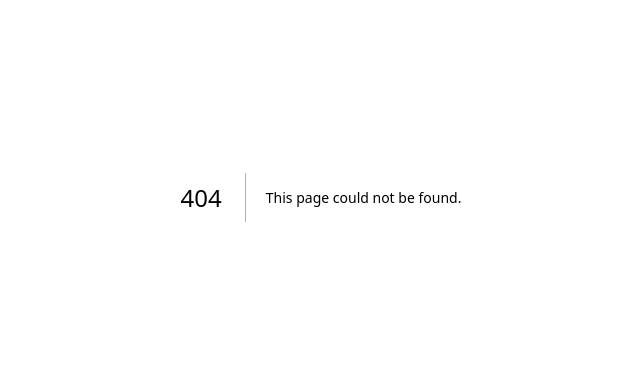
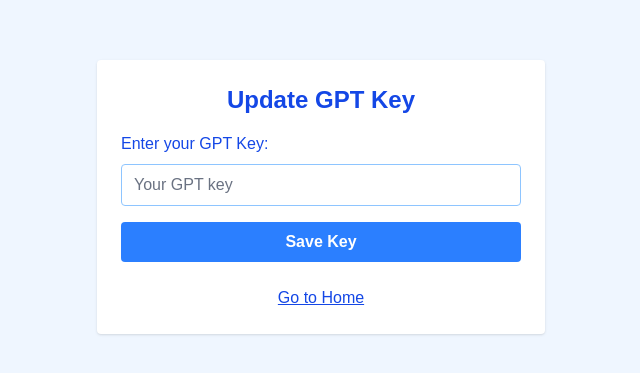
Before and after one commit to kdabiedeen/assess-op, a Next.js app: page /settings in a window 1280 px wide. Before the commit this address had no page. Shown: the part 203-576 px from the top of the page, without its empty margins (319-959 px from the left). Built offline with nearby package versions, Linux system fonts and the light colour scheme.

Commit message:
add settings page

```diff
--- /dev/null
+++ b/app/api/gpt-key/route.ts
@@ -0,0 +1,33 @@
+import { NextRequest, NextResponse } from 'next/server';
+import { updateOpenAiClient } from '@/clients/openai.client';
+
+export async function POST(req: NextRequest) {
+    try {
+        const body = await req.json();
+        const { key } = body;
+
+        if (!key || typeof key !== 'string') {
+            return NextResponse.json(
+                { error: "Missing or invalid 'key' in request body." },
+                { status: 400 }
+            );
+        }
+
+        // Optionally update the environment variable if needed.
+        process.env.GPT_KEY = key;
+
+        // Reinitialize your OpenAI client with the new key.
+        updateOpenAiClient(key);
+
+        return NextResponse.json(
+            { message: 'GPT key saved and client updated successfully.' },
+            { status: 200 }
+        );
+    } catch (error) {
+        console.error('❌ Error saving GPT key:', error);
+        return NextResponse.json(
+            { error: 'Internal Server Error' },
+            { status: 500 }
+        );
+    }
+}
--- a/app/clients/openai.client.ts
+++ b/app/clients/openai.client.ts
@@ -1,6 +1,13 @@
 import OpenAI from "openai";
 
-
-export const openAiClient = new OpenAI({
+let openAiClient = new OpenAI({
     apiKey: process.env.OPENAI_API_KEY,
 });
+
+export const getOpenAiClient = () => openAiClient;
+
+export const updateOpenAiClient = (newApiKey: string) => {
+    openAiClient = new OpenAI({
+        apiKey: newApiKey,
+    });
+};
--- a/app/page.tsx
+++ b/app/page.tsx
@@ -8,6 +8,8 @@ import ScheduledActions from "@/components/ScheduledActions";
 import RulesList from "@/components/RulesList";
 import LogsList from "@/components/LogsList";
 import { useScheduleStore } from "@/store/scheduleStore";
+import SettingsPage from "@/settings";
+import Link from "next/link";
 
 export default function ScheduleActionPage() {
   // Destructure state, setters, and fetching functions from Zustand store
@@ -120,6 +122,14 @@ export default function ScheduleActionPage() {
 
   return (
     <div className="max-w-7xl mx-auto p-6 bg-blue-50">
+
+      {/* Navigation Link to Settings Page */}
+      <div className="text-center mb-6">
+        <a href="/settings">
+          <p className="text-blue-700 underline">Go to Settings</p>
+        </a>
+      </div>
+
       <h1 className="text-4xl font-bold mb-6 text-blue-700 text-center">
         Automated Rule Engine
       </h1>
--- a/app/services/openai.service.ts
+++ b/app/services/openai.service.ts
@@ -1,5 +1,5 @@
 import { automationRulePromptBuilder } from "@/utils/automationRulePromptBuilder.utils";
-import { openAiClient, } from "@/clients/openai.client";
+import { getOpenAiClient } from "@/clients/openai.client";
 import { GPT_MODEL, SYSTEM_ROLE } from "@/constants/openai.constants";
 
 export interface GPTResult {
@@ -12,9 +12,10 @@ export interface GPTResult {
 
 export async function extractAutomationRuleDataFromUserInput(sentence: string): Promise<GPTResult> {
   const prompt = automationRulePromptBuilder(sentence);
+  const client = getOpenAiClient();
 
   try {
-    const response = await openAiClient.chat.completions.create({
+    const response = await client.chat.completions.create({
       model: GPT_MODEL,
       messages: [
         { role: "system", content: SYSTEM_ROLE },
--- /dev/null
+++ b/app/settings.tsx
@@ -0,0 +1,59 @@
+import { useState } from "react";
+
+export default function SettingsPage() {
+    const [gptKey, setGptKey] = useState("");
+    const [message, setMessage] = useState("");
+
+    const handleChange = (e: React.ChangeEvent<HTMLInputElement>) => {
+        setGptKey(e.target.value);
+    };
+
+    const handleSubmit = async (e: React.FormEvent) => {
+        e.preventDefault();
+        try {
+            const response = await fetch("/api/gpt-key", {
+                method: "POST",
+                headers: {
+                    "Content-Type": "application/json",
+                },
+                body: JSON.stringify({ key: gptKey }),
+            });
+
+            const data = await response.json();
+            if (response.ok) {
+                setMessage(data.message || "GPT key updated successfully!");
+            } else {
+                setMessage(data.error || "Error updating GPT key.");
+            }
+        } catch (error) {
+            console.error("Error updating GPT key:", error);
+            setMessage("Error updating GPT key.");
+        }
+    };
+
+    return (
+        <div className="p-4 border rounded shadow mb-6">
+            <h2 className="text-xl font-bold mb-4">Update GPT Key</h2>
+            <form onSubmit={handleSubmit}>
+                <div className="mb-4">
+                    <label htmlFor="gptKey" className="block mb-2">
+                        Enter your GPT Key:
+                    </label>
+                    <input
+                        id="gptKey"
+                        type="text"
+                        value={gptKey}
+                        onChange={handleChange}
+                        placeholder="Your GPT key"
+                        className="w-full px-3 py-2 border rounded"
+                        required
+                    />
+                </div>
+                <button type="submit" className="px-4 py-2 bg-blue-500 text-white rounded">
+                    Save Key
+                </button>
+            </form>
+            {message && <p className="mt-2">{message}</p>}
+        </div>
+    );
+}
--- /dev/null
+++ b/app/settings/page.tsx
@@ -0,0 +1,72 @@
+"use client";
+import { useState } from "react";
+
+export default function SettingsPage() {
+    const [gptKey, setGptKey] = useState("");
+    const [message, setMessage] = useState("");
+
+    const handleChange = (e: React.ChangeEvent<HTMLInputElement>) => {
+        setGptKey(e.target.value);
+    };
+
+    const handleSubmit = async (e: React.FormEvent) => {
+        e.preventDefault();
+        try {
+            const response = await fetch("/api/gpt-key", {
+                method: "POST",
+                headers: {
+                    "Content-Type": "application/json",
+                },
+                body: JSON.stringify({key: gptKey}),
+            });
+
+            const data = await response.json();
+            if (response.ok) {
+                setMessage(data.message || "GPT key updated successfully!");
+            } else {
+                setMessage(data.error || "Error updating GPT key.");
+            }
+        } catch (error) {
+            console.error("Error updating GPT key:", error);
+            setMessage("Error updating GPT key.");
+        }
+    };
+
+    return (
+        <div className="min-h-screen flex items-center justify-center bg-blue-50">
+            <div className="max-w-md w-full p-6 bg-white rounded shadow">
+                <h2 className="text-2xl font-bold mb-4 text-blue-700 text-center">
+                    Update GPT Key
+                </h2>
+                <form onSubmit={handleSubmit}>
+                    <div className="mb-4">
+                        <label htmlFor="gptKey" className="block mb-2 text-blue-700">
+                            Enter your GPT Key:
+                        </label>
+                        <input
+                            id="gptKey"
+                            type="text"
+                            value={gptKey}
+                            onChange={handleChange}
+                            placeholder="Your GPT key"
+                            className="w-full px-3 py-2 border border-blue-300 rounded focus:outline-none focus:ring focus:ring-blue-200 placeholder-gray-500 text-black"
+                            required
+                        />
+                    </div>
+                    <button
+                        type="submit"
+                        className="w-full px-4 py-2 bg-blue-500 text-white font-bold rounded hover:bg-blue-600"
+                    >
+                        Save Key
+                    </button>
+                </form>
+                {message && <p className="mt-4 text-center text-green-600">{message}</p>}
+                <div className="mt-6 text-center">
+                    <a href="/">
+                        <p className="text-blue-700 underline">Go to Home</p>
+                    </a>
+                </div>
+            </div>
+        </div>
+    );
+}
```
